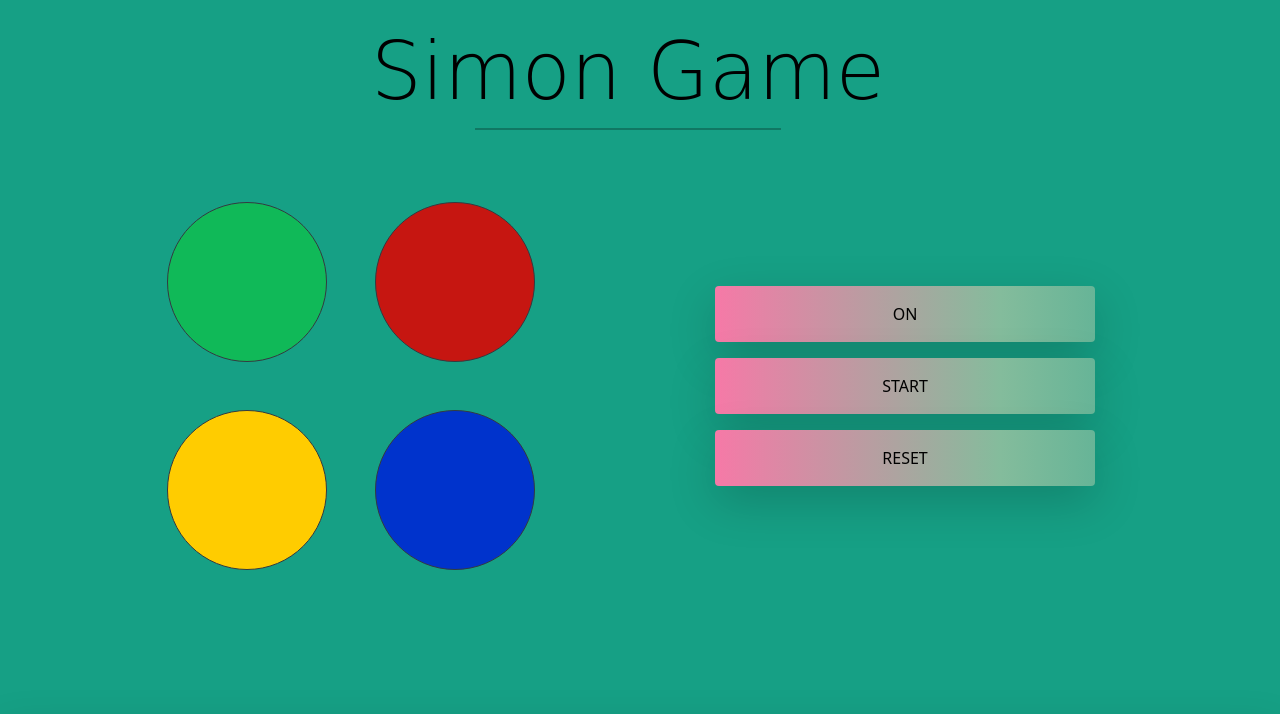
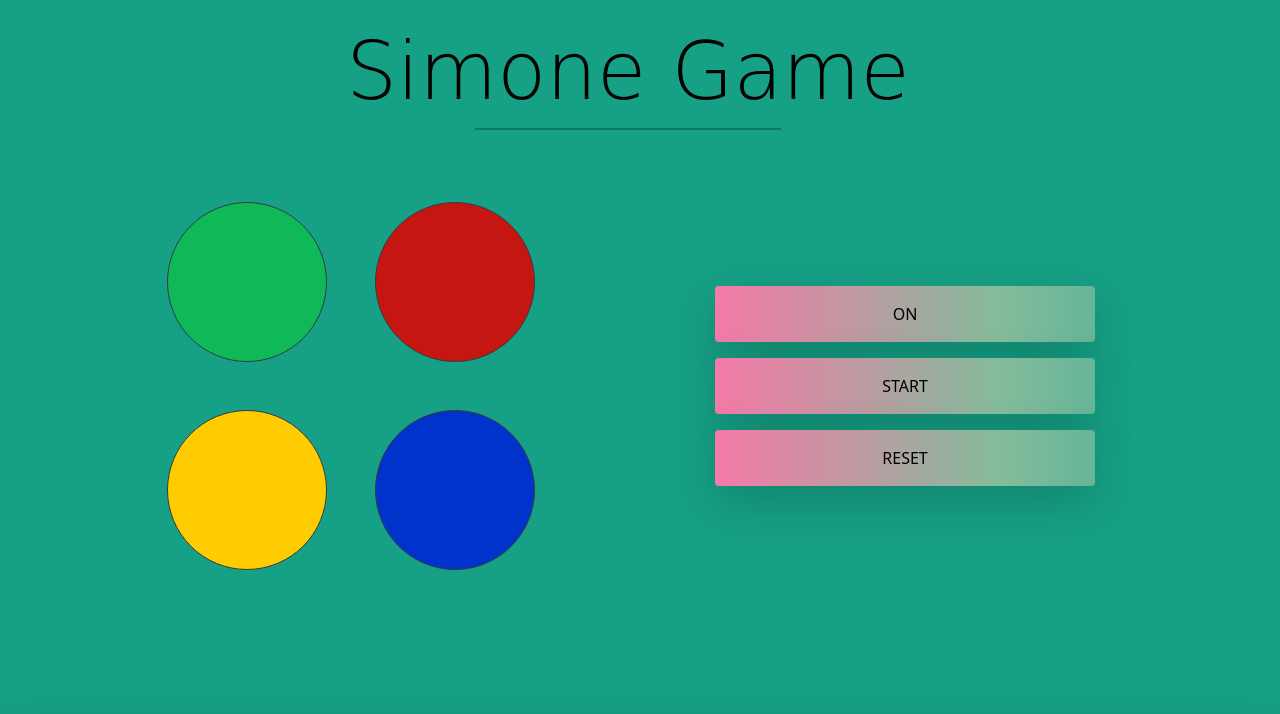
Before and after one commit to bunnycodec/Simone_Game, a plain HTML site: page index.html in a window 1280 px wide. Shown: the top 714 px of the page. Drawn offline with nearby package versions, Linux system fonts and the light colour scheme; a web font is replaced by a local one.

Commit message:
Update index.html

```diff
--- a/index.html
+++ b/index.html
@@ -5,7 +5,7 @@
     <meta charset="utf-8">
     <meta name="viewport" content="width=device-width, initial-scale=1, shrink-to-fit=no">
     <meta name="author" content="Sunny Kumar">
-    <title>Simon Game</title>
+    <title>Simone Game</title>
     <link rel="stylesheet" href="https://stackpath.bootstrapcdn.com/bootstrap/5.0.0-alpha1/css/bootstrap.min.css"
         integrity="sha384-r4NyP46KrjDleawBgD5tp8Y7UzmLA05oM1iAEQ17CSuDqnUK2+k9luXQOfXJCJ4I" crossorigin="anonymous">
     <link type="text/css" rel="stylesheet" href="style.css">
@@ -16,7 +16,7 @@
 
     <div class="row container-fluid">
         <div class="col py-4">
-            <h1 class="title display-1 text-center">Simon Game</h1>
+            <h1 class="title display-1 text-center">Simone Game</h1>
             <hr class="w-25 mx-auto my-0" style="border: 1px solid black;" />
         </div>
     </div>
```
